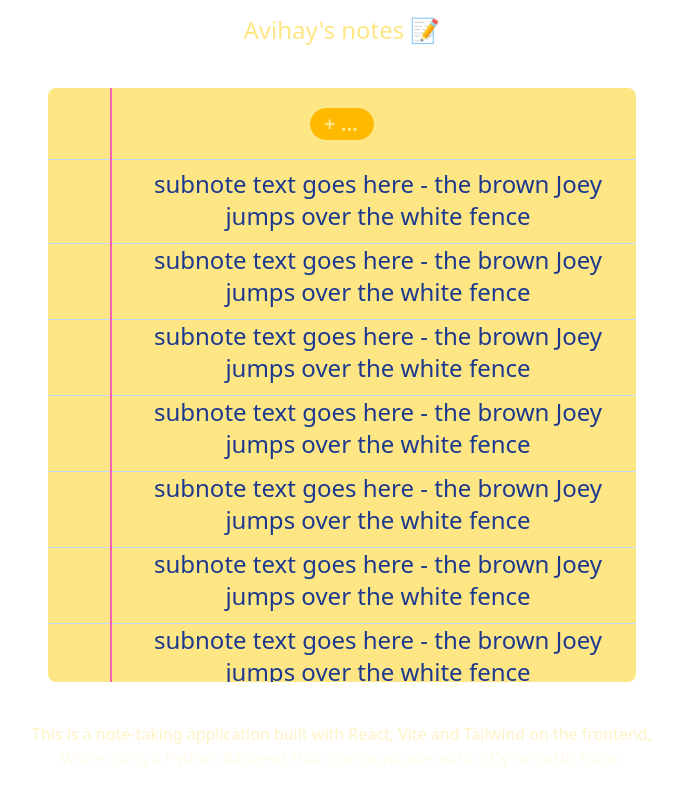
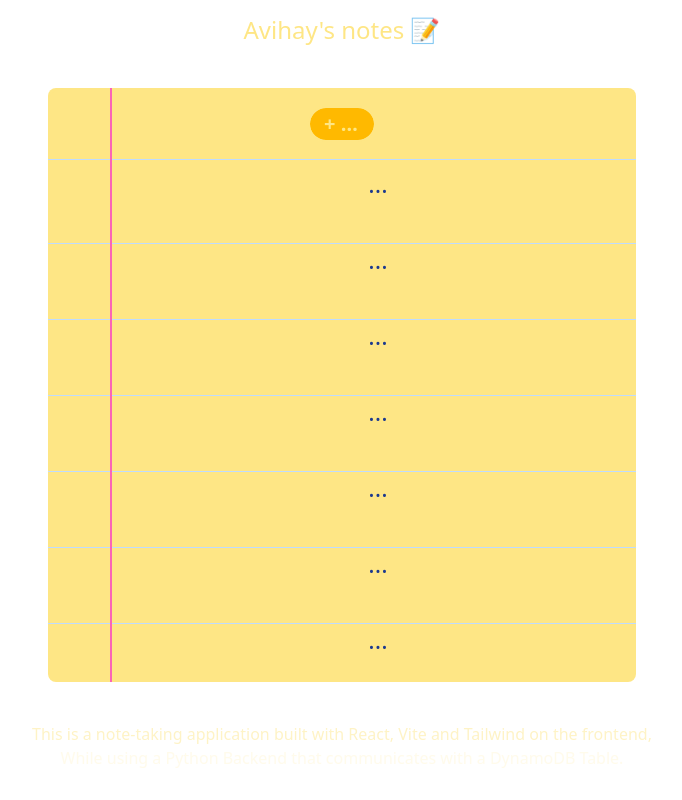
Before and after one commit to AvihayR/notes-frontend.js, a React (Vite) app: page / in a window 1280 px wide. Shown: the whole page, without its empty margins (298-980 px from the left). Built offline with nearby package versions, Linux system fonts and the light colour scheme; no server answers.

Commit message:
Use API response in state and render results

```diff
--- a/cmps/BigNote.jsx
+++ b/cmps/BigNote.jsx
@@ -3,32 +3,56 @@ import { getNotes } from "../services/apiService"
 import SubNote from "./SubNote"
 
 
-let notesPlaceHolders = [
-    { desc: '', isMarked: false },
-    { desc: '', isMarked: false },
-    { desc: '', isMarked: false },
-    { desc: '', isMarked: false },
-    { desc: '', isMarked: false },
-    { desc: '', isMarked: false },
-    { desc: '', isMarked: false },
-]
+let initialPlaceHolders = Array(7).fill({ desc: "...", isMarked: false })
 
 
 export default function BigNote() {
-    const [placeHolders, setPlaceHolders] = useState(notesPlaceHolders)
+    const [placeHolders, setPlaceHolders] = useState(initialPlaceHolders)
+    const [notes, setNotes] = useState([])
 
     useEffect(() => {
-        getNotes().then((notes) => {
-            console.log(notes)
+        getNotes().then((res) => {
+            setNotes(res.notes)
+            populatePlaceHolders()
         }).catch((error) => {
             console.error('Error fetching notes:', error)
         })
     }, [])
 
+    useEffect(() => {
+        if (notes.length > 0) {
+            populatePlaceHolders(notes)
+        }
+    }, [notes])
+
+
     function addPlaceHolder() {
         if (placeHolders.length >= 99) return
-        setPlaceHolders(p => [{ desc: '', isMarked: false }, ...p])
+        setPlaceHolders(p => [{ desc: '...', isMarked: false }, ...p])
     }
+
+
+    function populatePlaceHolders() {
+        let updatedPlaceHolders = [...placeHolders]
+
+        while (updatedPlaceHolders.length < notes.length) {
+            updatedPlaceHolders.unshift({ desc: "...", isMarked: false })
+        }
+
+        updatedPlaceHolders = updatedPlaceHolders.map((placeholder, index) => {
+            if (notes[index]) {
+                return {
+                    ...placeholder,
+                    desc: notes[index].desc.S,
+                    note_id: notes[index].note_id.S,
+                }
+            }
+            return placeholder
+        })
+
+        setPlaceHolders(updatedPlaceHolders)
+    }
+
 
     return (
         <div className="big-note w-100 md:w-150 h-180 p-1.5">
@@ -45,7 +69,7 @@ export default function BigNote() {
                 <div className="right-container overflow-y-scroll w-full h-full pt-20 absolute">
                     {placeHolders.map((note, index) => (
                         <div key={index} className="note">
-                            <SubNote key={index} />
+                            <SubNote key={index} note={note} />
                         </div>
                     ))}
                 </div>
--- a/cmps/SubNote.jsx
+++ b/cmps/SubNote.jsx
@@ -1,7 +1,7 @@
-export default function SubNote() {
+export default function SubNote({ note }) {
     return (
         <div className="sub-note-container h-19 text-2xl font-light pl-18 text-blue-900 border-b-blue-200 border-b-1">
-            subnote text goes here - the brown Joey jumps over the white fence
+            {note.desc}
         </div>
     )
 }
```
